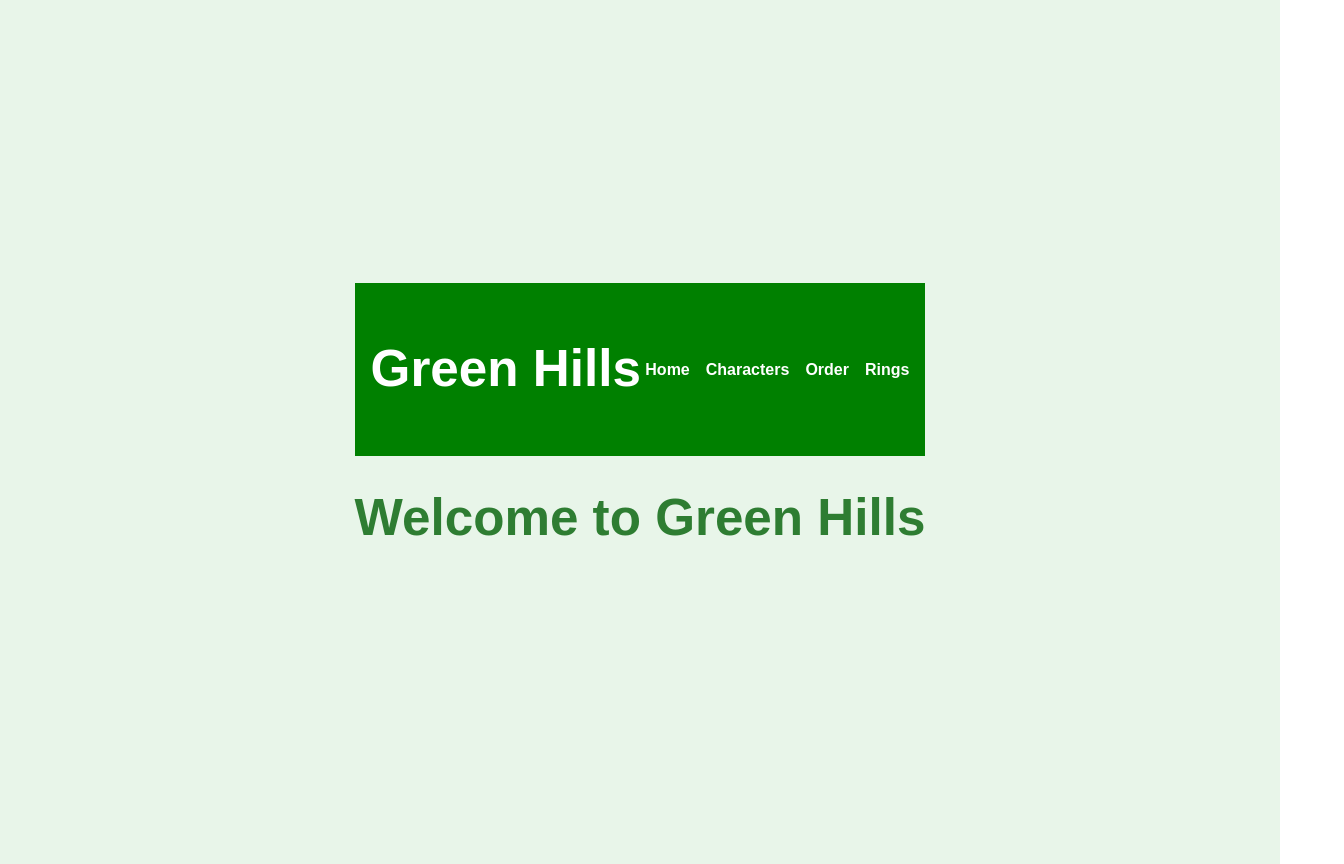
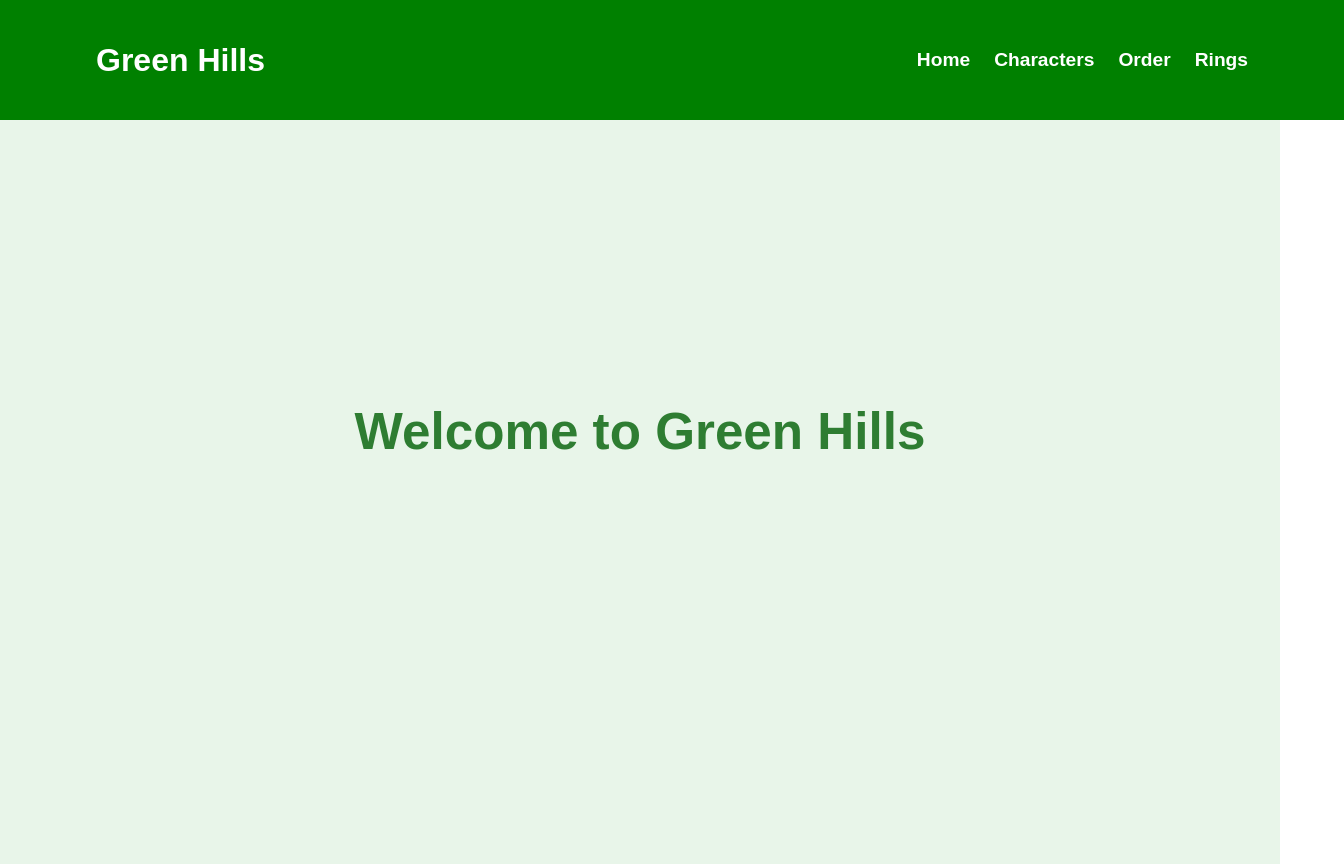
Before and after one commit to rdiaz369/Sonic-Shadow4ever, a React (Vite) app in the folder react-vite/: page / in a window 1280 px wide. Shown: the whole page, 1344 px wide, since content can reach past the window. Built offline with nearby package versions, Linux system fonts and the light colour scheme; what parse would draw is missing.

Commit message:
Update foramt

```diff
--- a/react-vite/src/Components/Main/CSS/nav.css
+++ b/react-vite/src/Components/Main/CSS/nav.css
@@ -1,32 +1,62 @@
+/* Style the navbar */
 nav {
-    background-color: green;
-    padding: 1rem;
+    background-color: green; /* Green background */
+    color: white;
+    width: 100%; /* Full width */
+    padding: 1rem 2rem; /* Padding for better spacing */
+    display: flex;
+    align-items: center;
+    position: absolute;
+    top: 0; /* Ensures it stays at the very top */
+    left: 0; /* Aligns to the left */
   }
 
-  nav .nav-container {
-    display: flex;
-    justify-content: space-between;
-    align-items: center;
+  /* Ensures the rest of the content does not go under the navbar */
+  body {
+    margin: 0;
+    padding-top: 50px; /* Adjust this to match your navbar height */
   }
 
-  nav h1 {
-    color: white;
+  /* Navbar container */
+  .nav-container {
+    display: flex;
+    align-items: center;
+    width: 90%;
+    max-width: auto;
+    margin: auto;
   }
 
+  /* "Green Hills" title */
+  #title {
+    color: white;
+    font-size: 2rem;
+    font-weight: bold;
+    margin-right: auto; /* Push menu items to the right */
+  }
+
+  /* Navigation list */
   .nav-list {
     display: flex;
+    gap: 1.5rem; /* Space between items */
     list-style: none;
-    gap: 1rem;
     margin: 0;
     padding: 0;
   }
 
-  .nav-list li a {
+  /* Menu items */
+  .nav-list li {
+    display: inline;
+  }
+
+  /* Links */
+  .nav-list a {
     color: white;
     text-decoration: none;
+    font-size: 1.2rem;
     font-weight: bold;
   }
 
-  .nav-list li a:hover {
+  /* Hover effect */
+  .nav-list a:hover {
     text-decoration: underline;
   }
--- a/react-vite/src/Components/Main/Main.jsx
+++ b/react-vite/src/Components/Main/Main.jsx
@@ -1,5 +1,5 @@
 import { useEffect, useState } from "react";
-import { getAllChar } from "../../Services/Characters.js";
+import { getAllChar } from "../Services/Characters.jsx";
 import MainList from "./MainList.js";
 
 const Main = () => {
--- a/react-vite/src/Components/Main/Navigation/NavBar.jsx
+++ b/react-vite/src/Components/Main/Navigation/NavBar.jsx
@@ -5,7 +5,7 @@ const NavBar = () => {
   return (
     <nav>
       <div className="nav-container">
-        <h1>Green Hills</h1>
+        <h1 id="title">Green Hills</h1>
         <div>
           <ul className="nav-list">
             <li><Link to="/">Home</Link></li>
```
Also changed, not shown: react-vite/src/Services/Characters.jsx (added, +23 -0 lines).
